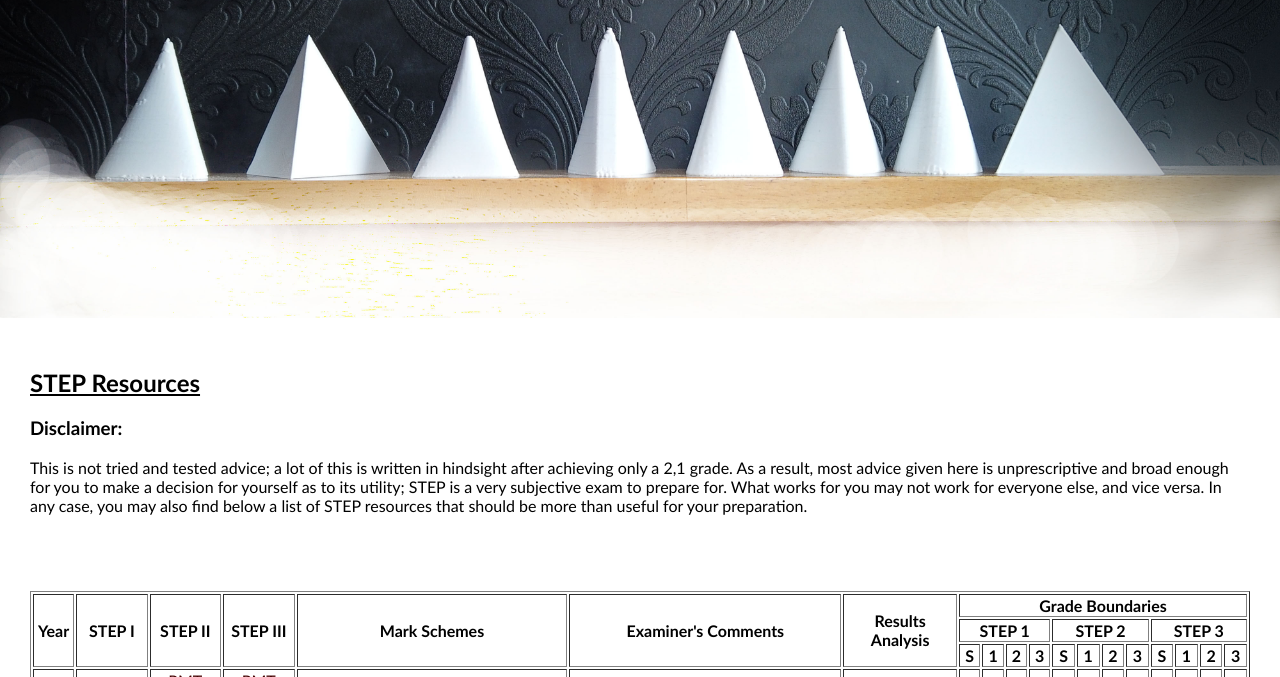
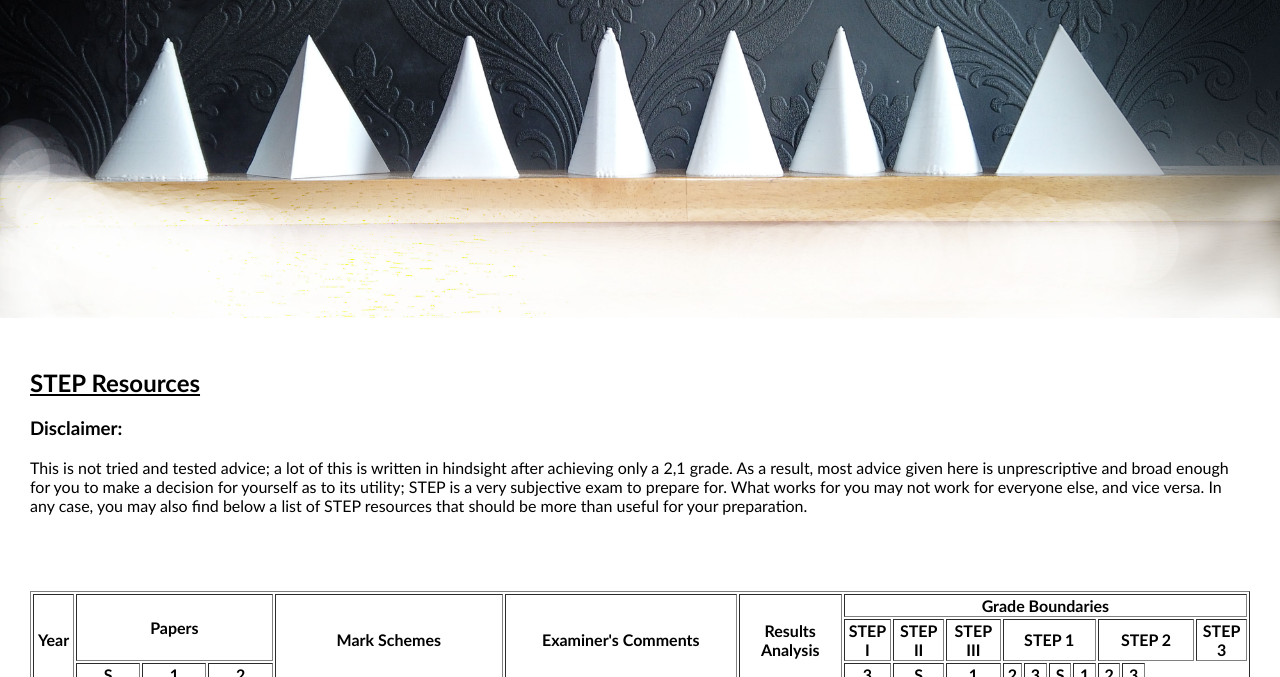
Before and after one commit to yolo2546/The-STEP-Web-Project, a plain HTML site: page STEP Web Project/Resources.html in a window 1280 px wide. Shown: the part 82-759 px from the top of the page. Drawn offline with Linux system fonts and the light colour scheme.

Commit message:
table data finished

```diff
--- a/STEP Web Project/Resources.html
+++ b/STEP Web Project/Resources.html
@@ -34,15 +34,16 @@
         <table style="width:100%; text-align:center" border=1>
             <tr>
                 <th rowspan="3">Year</th>
-                <th rowspan="3">STEP I</th>
-                <th rowspan="3">STEP II</th>
-                <th rowspan="3">STEP III</th>
+                <th rowspan="2" colspan="3">Papers</th>
                 <th rowspan="3">Mark Schemes</th>
                 <th rowspan="3">Examiner's Comments</th>
                 <th rowspan="3">Results Analysis</th>
                 <th colspan="12">Grade Boundaries</th>
             </tr>
             <tr>
+                <th>STEP I</th>
+                <th>STEP II</th>
+                <th>STEP III</th>
                 <th colspan="4">STEP 1</th>
                 <th colspan="4">STEP 2</th>
                 <th colspan="4">STEP 3</th>
```
